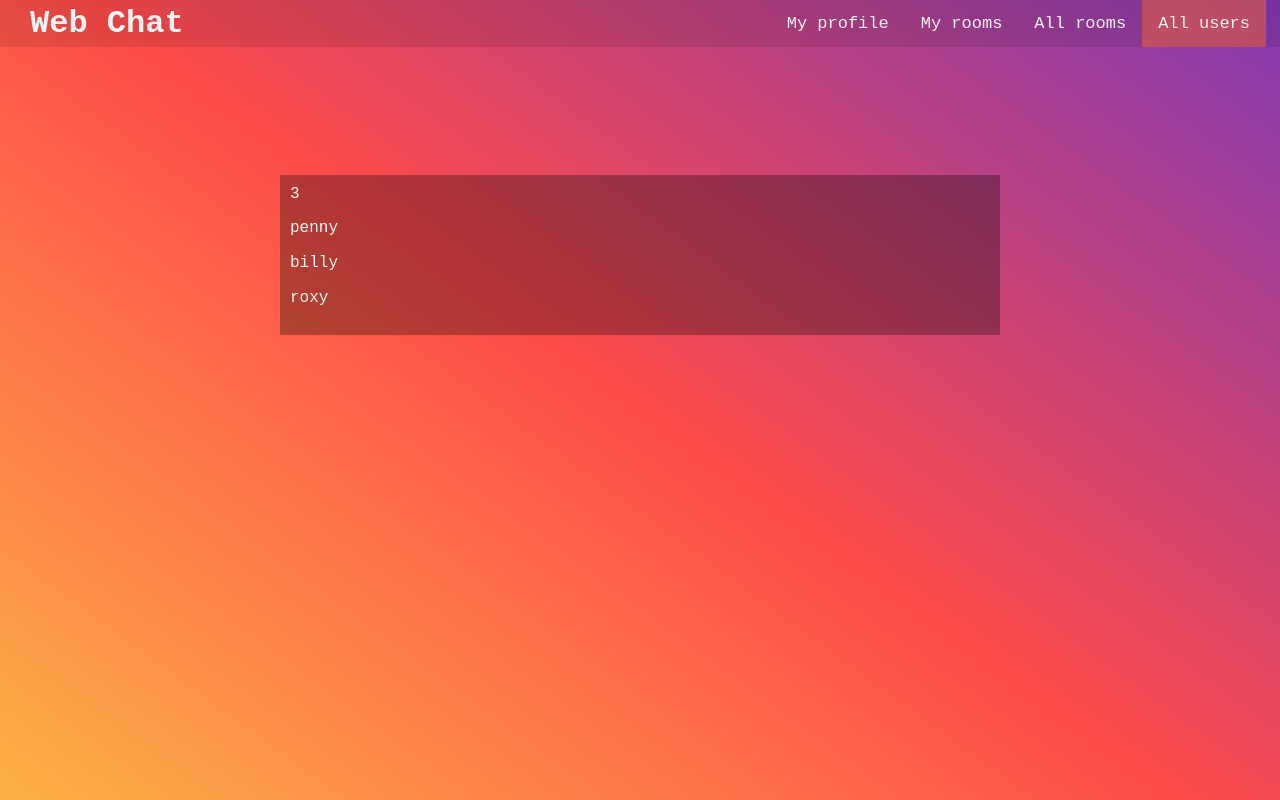
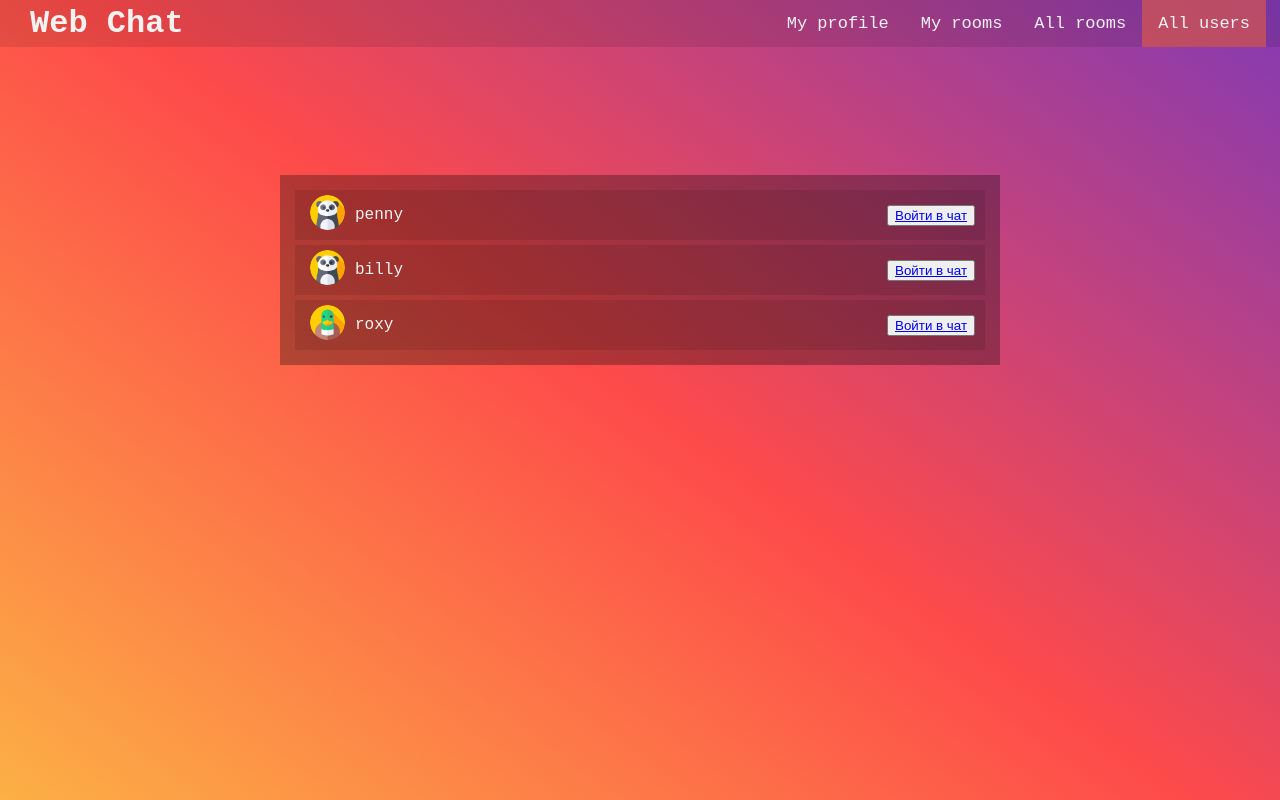
Before and after one commit to 4elovek-nevadimka/E6_AJAX_WebChat, a Django app: page /chat/account/all-users/ in a window 1280 px wide. Run offline with Django 4.2, Linux system fonts and the light colour scheme; a user stored in the database is signed in; data comes from the database, SQL or seed files in the repository; both versions use the stored data as it was after the commit.

Commit message:
Minor commit: room_id, styles.

```diff
--- a/config/chat/models.py
+++ b/config/chat/models.py
@@ -33,8 +33,5 @@ class Room(models.Model):
             self.title = f"Room #{Room.objects.count() + 1}"
         super(Room, self).save(*args, **kwargs)
 
-    # def __str__(self):
-    #     return "{}".format(self.pk)
-
     def __str__(self):
         return self.title
--- a/config/chat/urls.py
+++ b/config/chat/urls.py
@@ -8,7 +8,7 @@ urlpatterns = [
     # path('', views.index, name='index'),
     # path('<str:room_name>/', views.room, name='room'),
 
-    path('<str:room_name>/', views.chat_room, name='room'),
+    path('<int:room_id>/', views.chat_room, name='room'),
 
     path('account/my-profile/', MyProfileView.as_view(), name='my_profile'),
     path('account/my-rooms/', MyRoomsView.as_view(), name='my_rooms'),
--- a/config/chat/views.py
+++ b/config/chat/views.py
@@ -1,3 +1,4 @@
+from django.contrib.auth.decorators import login_required
 from django.contrib.auth.mixins import LoginRequiredMixin
 from django.http import HttpResponse
 from django.shortcuts import render, get_object_or_404
@@ -51,12 +52,12 @@ def room(request, room_name):
     })
 
 
-def chat_room(request, room_name):
-    # cur_room = Room.objects.filter(pk=room_id).first()
+@login_required
+def chat_room(request, room_id):
+    # cur_room = Room.objects.get(pk=room_id)
     username = request.user.username
 
-    return render(request, 'chat/chat-room.html',
-                  {'room_name': room_name, 'username': username, })
+    return render(request, 'chat/chat-room.html', {'room_id': room_id, 'username': username, })
 
     # return render(request, 'chat/chat-room.html',
     #               {'room_name': room_name, 'username': username, 'messages': cur_room.messages[0:25]})
--- a/config/config/urls.py
+++ b/config/config/urls.py
@@ -21,7 +21,7 @@ from django.urls import path, include
 
 
 def go_to_board(request):
-    return redirect('/chat/my-profile/')
+    return redirect('/chat/account/my-profile/')
 
 
 urlpatterns = [
--- a/config/static/css/style.css
+++ b/config/static/css/style.css
@@ -53,6 +53,12 @@ body, html {
   padding: 0px 14px;
 }
 
+.container {
+    border-radius: 5px;
+    padding: 20px;
+    overflow: hidden;
+}
+
 .center-box {
     max-width: 700px;
     background: rgb(0, 0, 0);
@@ -65,30 +71,15 @@ body, html {
     color: #f2f2f2;
 }
 
-.center-box h1 {
-    margin: 0px;
-}
-
-.center-box p {
-    line-height: 1.2;
+.center-card {
+    text-align: center;
 }
 
 .button.is-info {
     float: right;
 }
 
-img {
-    border-radius: 50%;
-    width: 150px;
-}
-
-.container {
-    border-radius: 5px;
-    padding: 20px;
-    overflow: hidden;
-}
-
-.room-row {
+.room-row, .user-row {
   display: flex;
   align-items: center;
   justify-content: space-between;
@@ -98,6 +89,16 @@ img {
   height: 30px;
 }
 
+.user-info {
+    width: 200px;
+    display: flex;
+    align-items: center;
+}
+
+.foo {
+    padding: 5px;
+}
+
 .room-name {
 
 }
@@ -105,3 +106,13 @@ img {
 .room-button {
 
 }
+
+.user-avatar-small {
+    border-radius: 50%;
+    width: 35px;
+}
+
+.user-avatar-big {
+    border-radius: 50%;
+    width: 150px;
+}
--- a/config/templates/chat/all_rooms.html
+++ b/config/templates/chat/all_rooms.html
@@ -18,7 +18,7 @@
                 </div>
                 <div class="room-button">
                     <button>
-                        <a href="{% url 'room' room.title %}">Войти в чат</a>
+                        <a href="{% url 'room' room.id %}">Войти в чат</a>
                     </button>
                 </div>
             </div>
--- a/config/templates/chat/all_users.html
+++ b/config/templates/chat/all_users.html
@@ -11,9 +11,22 @@
 
 {% block content %}
     {% if all_users_list %}
-        {{ all_users_list.count }}
         {% for user_profile in all_users_list %}
-            <p>{{ user_profile.user.username }}</p>
+            <div class="user-row">
+                <div class="user-info">
+                    <div class="foo">
+                        <img class="user-avatar-small" src="{{ user_profile.avatar.url }}" alt="can't load image">
+                    </div>
+                    <div class="foo">
+                        {{ user_profile.user.username }}
+                    </div>
+                </div>
+                <div class="room-button">
+                    <button>
+                        <a href="{% url 'room' user_profile.id %}">Войти в чат</a>
+                    </button>
+                </div>
+            </div>
         {% endfor %}
     {% else %}
         <h2>No Users yet...</h2>
--- a/config/templates/chat/my_rooms.html
+++ b/config/templates/chat/my_rooms.html
@@ -18,7 +18,7 @@
                 </div>
                 <div class="room-button">
                     <button>
-                        <a href="{% url 'room' room.title %}">Войти в чат</a>
+                        <a href="{% url 'room' room.id %}">Войти в чат</a>
                     </button>
                 </div>
             </div>
--- a/config/templates/default.html
+++ b/config/templates/default.html
@@ -19,9 +19,7 @@
         </div>
         <div class="content">
             <div class="center-box">
-                <div class="card">
-                    {% block content %}{% endblock content %}
-                </div>
+                {% block content %}{% endblock content %}
             </div>
         </div>
     </div>
--- a/config/templates/sign/sign-out.html
+++ b/config/templates/sign/sign-out.html
@@ -3,6 +3,8 @@
 {% block title %} Web Chat Logout {% endblock title %}
 
 {% block content %}
-    <h2> Вы вышли из системы </h2>
+    <div class="center-card">
+        <h2> Вы вышли из системы </h2>
+    </div>
     <a href="{% url 'sign-in' %}"> Войти снова </a>
 {% endblock content %}
```
Also changed, not shown: config/chat/consumers.py (+18 -12 lines), config/templates/chat/chat-room.html (+4 -4 lines), config/templates/chat/my_profile.html (+10 -9 lines), config/db.sqlite3.
